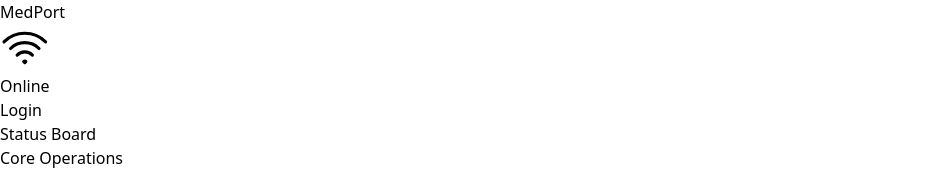
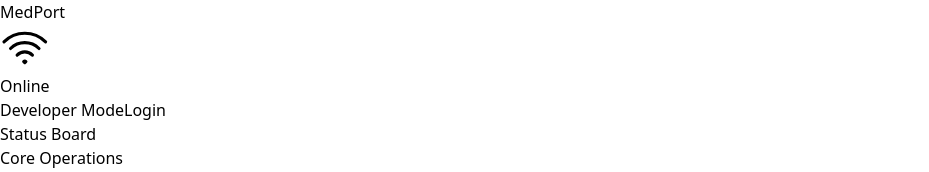
Before and after one commit to Medic423/medport, a React (Vite) app in the folder frontend/: page / in a window 1280 px wide. Shown: the top 172 px of the page, without its empty margins (0-929 px from the left). Built offline with nearby package versions, Linux system fonts and the light colour scheme.

Commit message:
Restore developer mode button and demo mode functionality - Add developer mode button back to navigation - Add demo mode indicator and logout functionality - Restore proper authentication state management

```diff
--- a/frontend/src/App.tsx
+++ b/frontend/src/App.tsx
@@ -25,6 +25,16 @@ import AgencyPortal from './pages/AgencyPortal';
 
 function App() {
   const [currentPage, setCurrentPage] = useState<'home' | 'transport-requests' | 'status-board' | 'distance-matrix' | 'resource-management' | 'advanced-transport' | 'air-medical' | 'emergency-department' | 'agency-registration' | 'agency-login' | 'agency-dashboard' | 'route-optimization' | 'unit-assignment' | 'notifications' | 'qr-code-system' | 'real-time-tracking' | 'analytics' | 'offline-capabilities' | 'login' | 'settings' | 'help' | 'agency-portal'>('home');
+  const [isDemoMode, setIsDemoMode] = useState(false);
+  const [userRole, setUserRole] = useState<string | null>(null);
+
+  // Check demo mode and user role on mount
+  React.useEffect(() => {
+    const demoMode = localStorage.getItem('demoMode') === 'true';
+    const storedUserRole = localStorage.getItem('userRole');
+    setIsDemoMode(demoMode);
+    setUserRole(storedUserRole);
+  }, []);
 
   return (
     <div className="App">
@@ -37,12 +47,53 @@ function App() {
             </div>
             <div className="flex items-center space-x-4">
               <OfflineIndicator showDetails={true} />
+
+              {/* Developer Mode Button - Show when not in demo mode */}
+              {!isDemoMode && (
+                <button
+                  onClick={() => {
+                    localStorage.setItem('demoMode', 'true');
+                    localStorage.setItem('userRole', 'DEVELOPER');
+                    window.location.reload();
+                  }}
+                  className="px-3 py-2 rounded-md text-sm font-medium bg-yellow-600 text-white hover:bg-yellow-700"
+                >
+                  Developer Mode
+                </button>
+              )}
+
+              {/* Demo Mode Indicator - Show when in demo mode */}
+              {isDemoMode && (
+                <div className="flex items-center space-x-2">
+                  <span className="px-3 py-2 rounded-md text-sm font-medium bg-green-600 text-white">
+                    Demo Mode: {userRole || 'USER'}
+                  </span>
+                  <button
+                    onClick={() => {
+                      localStorage.removeItem('demoMode');
+                      localStorage.removeItem('userRole');
+                      localStorage.removeItem('token');
+                      localStorage.removeItem('hospitalToken');
+                      localStorage.removeItem('transportCenterToken');
+                      localStorage.removeItem('agencyToken');
+                      window.location.reload();
+                    }}
+                    className="px-3 py-2 rounded-md text-sm font-medium bg-red-600 text-white hover:bg-red-700"
+                  >
+                    Logout
+                  </button>
+                </div>
+              )}
+
+              {/* Login Button - Show when not in demo mode */}
+              {!isDemoMode && (
                 <button
                   onClick={() => setCurrentPage('login')}
                   className="px-3 py-2 rounded-md text-sm font-medium text-blue-100 hover:bg-blue-500 hover:text-white"
                 >
                   Login
                 </button>
+              )}
 
             </div>
             <div className="flex space-x-2">
```
Lines whose indentation alone changed are shown as unchanged.
